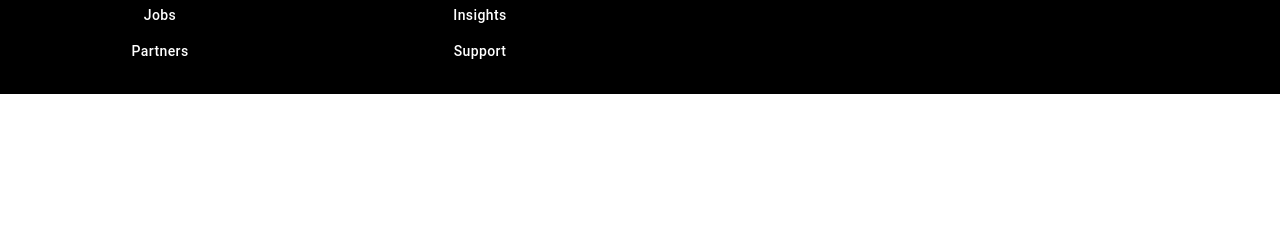
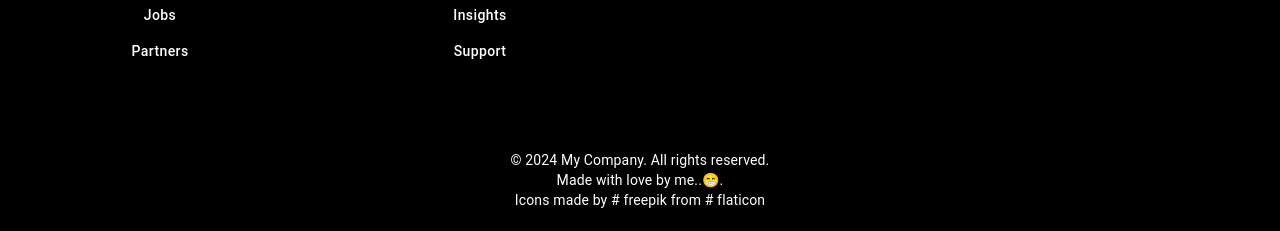
Before and after one commit to manish0to1/e-commerce, a React (Create React App) app: page / in a window 1280 px wide. Shown: the part 3115-3346 px from the top of the page. Before the commit the page ends 3209 px from the top, so only its background shows below. Built offline with nearby package versions, Linux system fonts and the light colour scheme.

Commit message:
adding footer copy rights in footer section

```diff
--- a/src/customer/components/Footer/Footer.jsx
+++ b/src/customer/components/Footer/Footer.jsx
@@ -1,5 +1,6 @@
 import React from "react";
 import { Button, Grid, Typography } from "@mui/material";
+import { Link } from "react-alice-carousel";
 
 const Footer = () => {
   return (
@@ -167,6 +168,33 @@ const Footer = () => {
             </Button>
           </div>
         </Grid>
+
+        <Grid className="pt-20" item xs={12}>
+          <Typography variant="body2" component="p" align="center">
+            &copy; 2024 My Company. All rights reserved.
+          </Typography>
+          <Typography variant="body2" component="p" align="center">
+            Made with love by me..😁.
+          </Typography>
+          <Typography variant="body2" component="p" align="center">
+            Icons made by{" "}
+            <Link
+              href="https://www.freepik.com/" target="_blank"
+              color="inherit"
+              underline="always"
+            >
+              # freepik
+            </Link>{" "}
+            from{" "}
+            <Link
+              href="https://www.flaticon.com/" target="_blank"
+              color="inherit"
+              underline="always"
+            >
+              # flaticon
+            </Link>
+          </Typography>
+        </Grid>
       </Grid>
     </div>
   );
```
